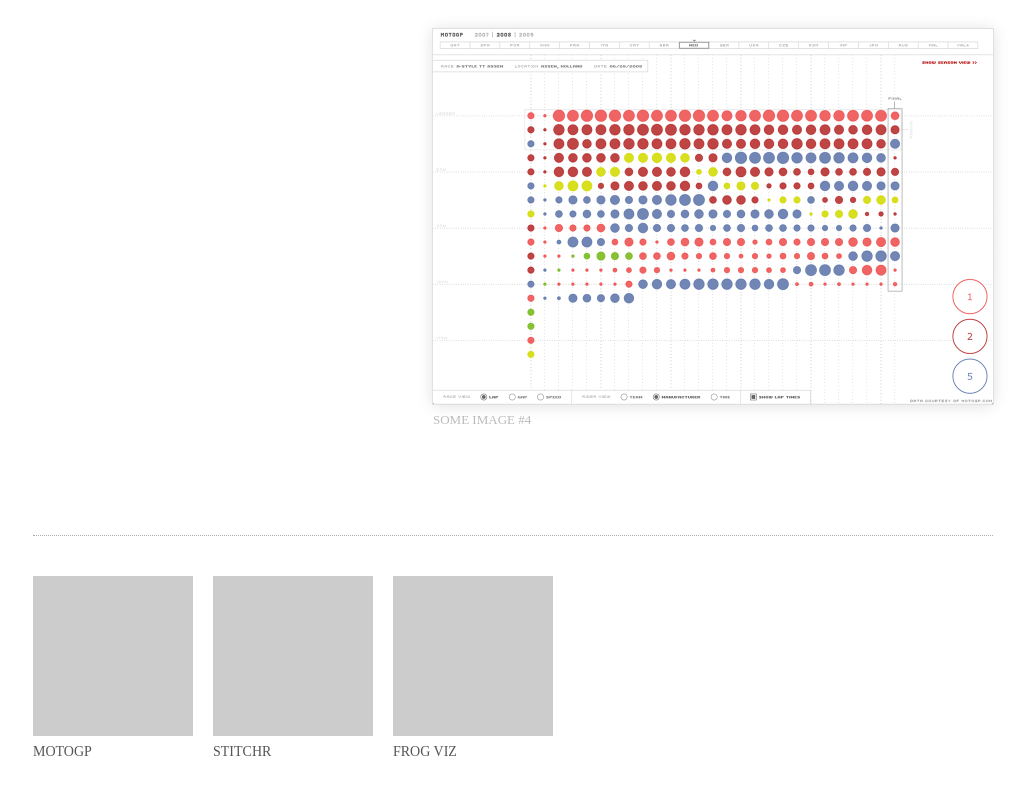
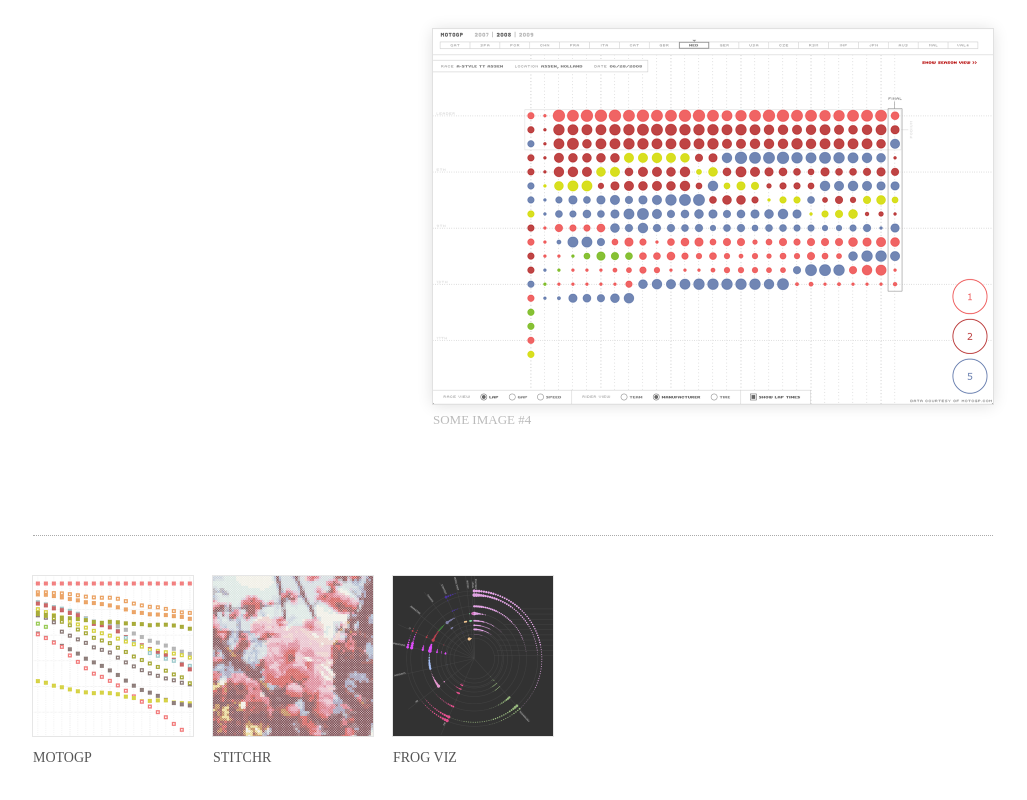
Before and after one commit to mingthedynasty/minglebee, a plain HTML site: page index.html in a window 1280 px wide. Shown: the part 1936-2736 px from the top of the page, without its empty margins (127-1154 px from the left). Drawn offline with Linux system fonts and the light colour scheme.

Commit message:
make and use thumbnail images for sub nav

```diff
--- a/css/styles.css
+++ b/css/styles.css
@@ -298,16 +298,28 @@ nav li a.selected
 	margin-right: 20px;
 }
 
-#subNav li a div
+#subNav li a img
 {
 	width: 160px;
 	height: 160px;
-	background-color: #CCC;
+	outline: #E1E1E1 solid 1px;
+	opacity: .8;
+	-webkit-transition: opacity .2s cubic-bezier(0, 0, 0.25, 1);
+}
+
+#subNav li a:hover img
+{
+	opacity: 1;
+	box-shadow: 0px 1px 10px #BBB;
 }
 
 #subNav li p
 {
+	width: 160px;
 	font-family: "source-sans-pro";
 	margin-top: 5px;
 	text-transform: uppercase;
+	white-space: nowrap;
+	overflow: hidden;
+	text-overflow: ellipsis;
 }
--- a/data/projects.json
+++ b/data/projects.json
@@ -3,6 +3,7 @@
         {
             "name" : "MotoGP",
             "type" : "personal",
+            "thumb" : "assets/motogp_thumb.png",
             "site" : {
                 "label" : "www.minglebee.com/gp",
                 "url" : "http://www.minglebee.com/gp"
@@ -54,6 +55,7 @@
         {
             "name" : "Stitchr",
             "type" : "personal",
+            "thumb" : "assets/stitchr_thumb.png",
             "site" : {
                 "label" : "www.minglebee.com/stitchr",
                 "url" : "http://www.minglebee.com/stitchr"
@@ -96,6 +98,7 @@
         {
             "name" : "frog Viz",
             "type" : "personal",
+            "thumb" : "assets/frog_thumb.png",
             "site" : {
                 "label" : "www.minglebee.com/frog",
                 "url" : "http://www.minglebee.com/frog"
@@ -132,6 +135,7 @@
         },
         {
             "name" : "NBC Olympics Live Extra",
+            "thumb" : "assets/olympics_thumb.png",
             "type" : "work",
             "background" : "After seeing Apple's RSS visualizer screensaver, I decided to implement a web app version of my own. I wanted to keep the same ambient movment of the Apple version but have multiple feeds visible at a time.  In order to extend the concept further, I tried to explore ways to visually convey each feed's characteristics such as number of posts and post dates.",
             "features" : "In the upper left, users can enter in the url of their desired feeds or select from a pre-filled drop down list.  The size and opacity of each post represnts how recently it was posted, with larger diameters mapping to more recent posts.  To refine the idea, posts made during the last 24 hours appear with a glow, drawing the user's attention.  When a feed is maximed, the posts are arranged chronologically around a circle, with the selcted post's content in the center. ",
@@ -207,6 +211,7 @@
         {
             "name" : "San Francisco Symphony",
             "type" : "work",
+            "thumb" : "assets/symphony_thumb.png",
             "site" : {
                 "label" : "http://www.sfsymphony.org/timeline/",
                 "url" : "http://www.sfsymphony.org/timeline/#"
--- a/index.html
+++ b/index.html
@@ -58,7 +58,7 @@
 		</script>
 
 		<script id="project-subnav-template" type="text/x-handlebars-template">
-			<li><a><div></div><p>{{title}}</p></a></li>
+			<li><a><img src="{{url}}"></img><p>{{title}}</p></a></li>
 		</script>
 	</head>
 
--- a/js/view/ProjectView.js
+++ b/js/view/ProjectView.js
@@ -149,7 +149,9 @@ var ProjectView = Backbone.View.extend(
 			for(var i = 0; i < projects.length; i++)
 			{
 				project = projects[i];
-				html = this.subNavTemplate({title: project.get("name")});
+				html = this.subNavTemplate(
+					{title: project.get("name"),
+					url: project.get("thumb")});
 				element = $(html);
 				element.click(createHandler(project));
 
```
Also changed, not shown: assets/frog_thumb.png (added), assets/motogp_thumb.png (added), assets/olympics_thumb.png (added), assets/stitchr_thumb.png (added), assets/symphony_thumb.png (added).
